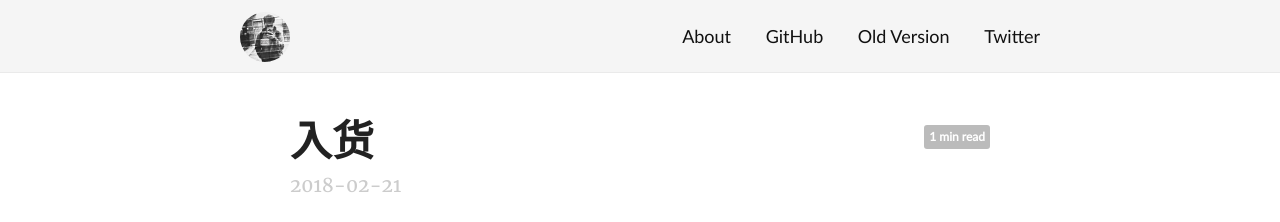
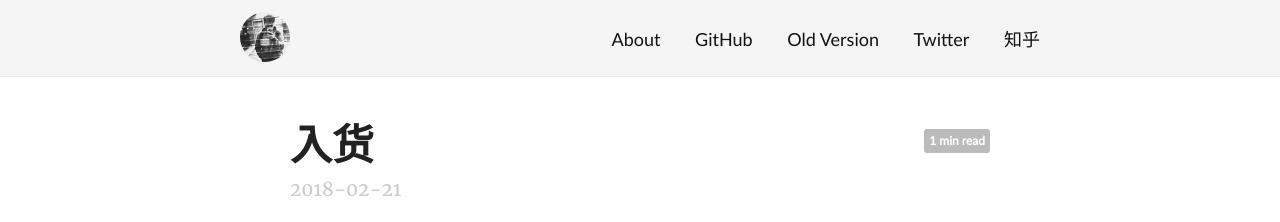
Before and after one commit to TerenceLiu98/terenceliu98.github.io3, a plain HTML site: page 2018/02/21/入货/index.html in a window 1280 px wide. Shown: the top 222 px of the page. Drawn offline with Linux system fonts and the light colour scheme.

Commit message:
update & new_post

```diff
--- a/2018/02/21/入货/index.html
+++ b/2018/02/21/入货/index.html
@@ -48,6 +48,8 @@
     <li><a href="https://terenceliu98.github.io/terenceliu98.github.io2/">Old Version</a></li>
 
     <li><a href="https://twitter.com/terencelau_st">Twitter</a></li>
+
+    <li><a href="https://www.zhihu.com/people/liu-jun-jie-53/">知乎</a></li>
 
   </ul>
 </nav>
```
Also changed, not shown: 2018/04/06/desk-set-up/index.html (+2 -0 lines), 2019/08/18/new-blog/index.html (+2 -0 lines), about/index.html (+2 -0 lines), categories/daily/index.html (+2 -0 lines), categories/index.html (+2 -0 lines), index.html (+3 -1 lines), post/index.html (+2 -0 lines), tags/daily/index.html (+2 -0 lines), tags/index.html (+2 -0 lines).
